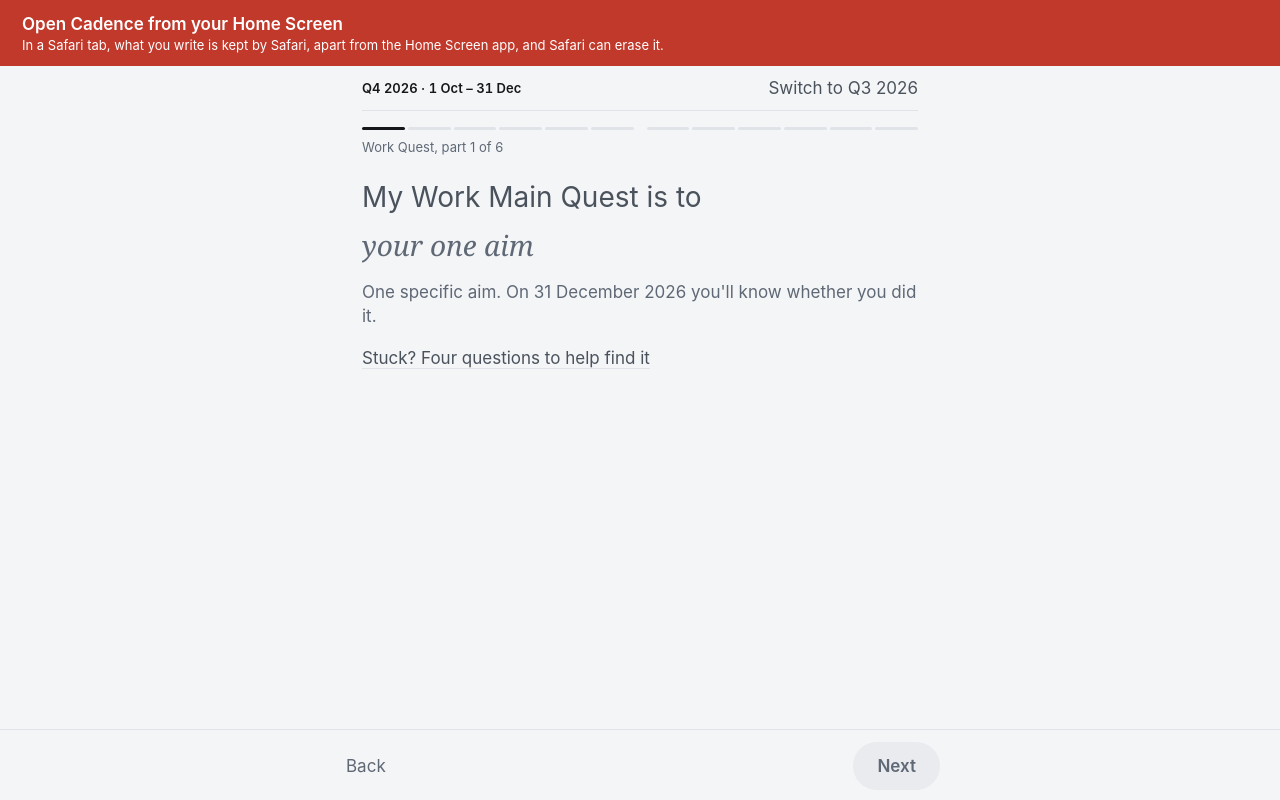
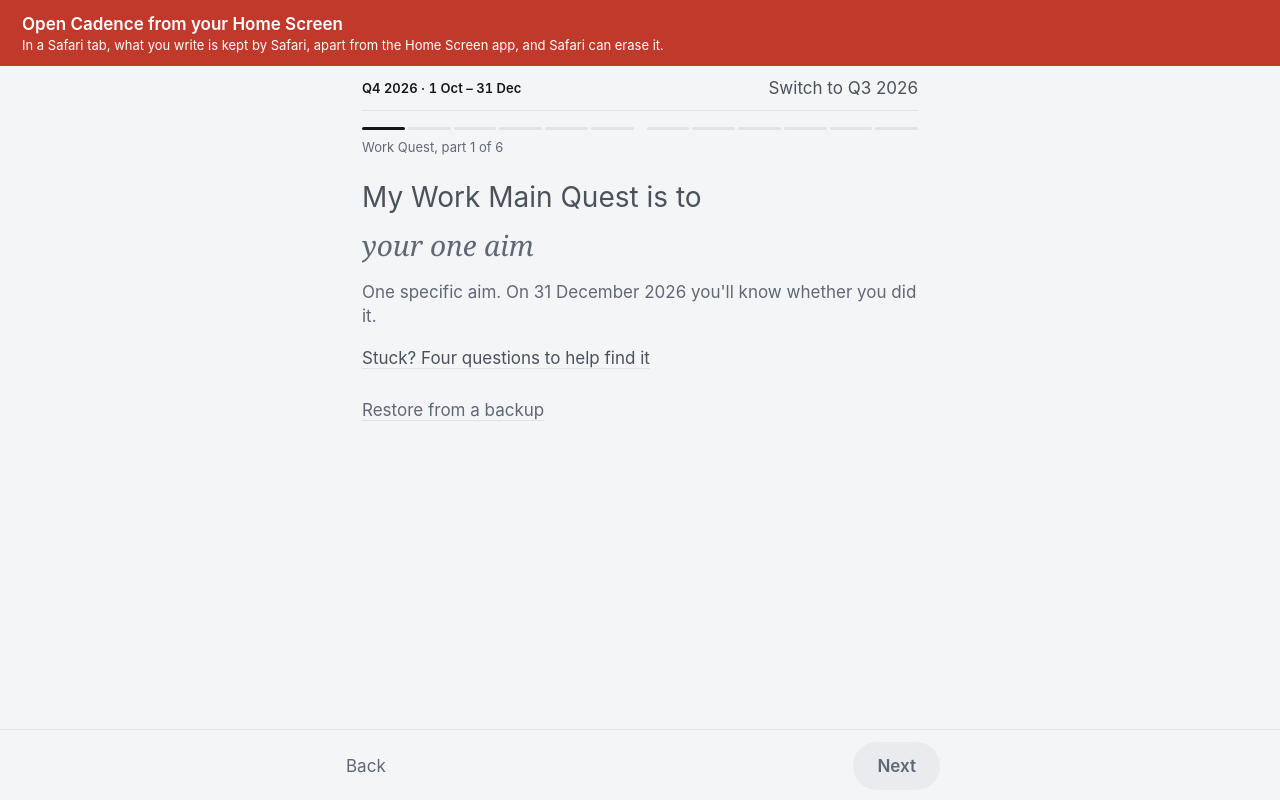
Before and after one commit to Spyobird/cadence, a React (Vite) app: page / in a window 1280 px wide. Built offline with nearby package versions, Linux system fonts and the light colour scheme.

Commit message:
feat: a fresh install offers "Restore from a backup" on its first setup screen
Co-Authored-By: Claude Opus 5.5 <noreply@anthropic.com>

```diff
--- a/src/App.tsx
+++ b/src/App.tsx
@@ -36,6 +36,8 @@ function Screens() {
     return <Backup back={inSetup ? 'Close' : 'Today'} onBack={leave} />
   }
   // Setup places the banners itself, inside the screen it fits to the keyboard
-  if (inSetup) return <Setup quarter={screen.quarter} onToday={() => setInSetup(false)} />
+  if (inSetup) {
+    return <Setup quarter={screen.quarter} onToday={() => setInSetup(false)} onRestore={() => setBackupOpen(true)} />
+  }
   return <Today quarter={screen.quarter} onBackup={() => setBackupOpen(true)} />
 }
--- a/src/components/PartScreen.tsx
+++ b/src/components/PartScreen.tsx
@@ -26,9 +26,12 @@ interface Props {
   slideIn: boolean
   /** What sits above the part, and scrolls with it */
   head: ReactNode
+  /** What sits under the part */
+  foot?: ReactNode
 }
 
-export function PartScreen({ quest, quarter, part, draft, onChange, onNext, onBack, nextLabel, slideIn, head }: Props) {
+export function PartScreen(props: Props) {
+  const { quest, quarter, part, draft, onChange, onNext, onBack, nextLabel, slideIn, head, foot } = props
   const openingId = useId()
   const { opening, placeholder, hint, item } = SCAFFOLD[part]
   const written = isPartWritten(draft, part)
@@ -66,6 +69,7 @@ export function PartScreen({ quest, quarter, part, draft, onChange, onNext, onBa
               .map((piece, i) => (i % 2 ? <em key={i}>{piece}</em> : piece))}
           </p>
           {part === 'mainQuest' && <Stuck quest={quest} quarter={quarter} />}
+          {foot}
         </div>
       </Words>
       <Bar>
--- a/src/components/Setup.tsx
+++ b/src/components/Setup.tsx
@@ -38,9 +38,11 @@ interface Props {
   quarter: Quarter
   /** From "Q4 2026 is set up" */
   onToday: () => void
+  /** "Restore from a backup", on a phone with nothing stored */
+  onRestore: () => void
 }
 
-export function Setup({ quarter: opened, onToday }: Props) {
+export function Setup({ quarter: opened, onToday, onRestore }: Props) {
   const { snapshot, today, saveSetupDraft, switchSetupTarget, finishQuest } = useCadence()
   const [quarter, setQuarter] = useState(opened)
   // The words on screen, which every change saves as typed (spec §5.4)
@@ -122,6 +124,9 @@ export function Setup({ quarter: opened, onToday }: Props) {
       showFailure(error)
     })
   }
+
+  // A fresh install, perhaps after the icon was deleted, has no menu: this is its way to the Backup screen
+  const nothingStored = Object.keys(snapshot.quarters).length + Object.keys(snapshot.setupDrafts).length === 0
 
   const content: QuestContent = { ...EMPTY, ...questDraft }
   const canFinish = isComplete(tidyQuest(content)) && !finishing
@@ -214,6 +219,17 @@ export function Setup({ quarter: opened, onToday }: Props) {
           nextLabel={fromReadBack ? 'Done' : 'Next'}
           slideIn={moved}
           head={head}
+          foot={
+            nothingStored && (
+              <button
+                type="button"
+                className="mt-2 min-h-11 text-left text-m text-faint underline decoration-line underline-offset-4"
+                onClick={onRestore}
+              >
+                Restore from a backup
+              </button>
+            )
+          }
         />
       )}
       {failure && <FailedSave message={failure} onClose={() => setFailure(null)} />}
```
Also changed, not shown: 1 other file (tests, documents, lock files or other folders).
